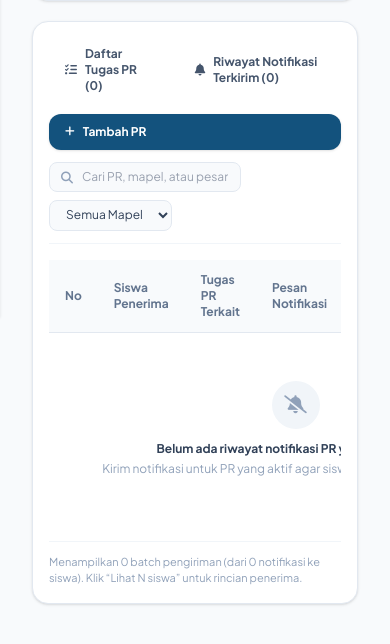
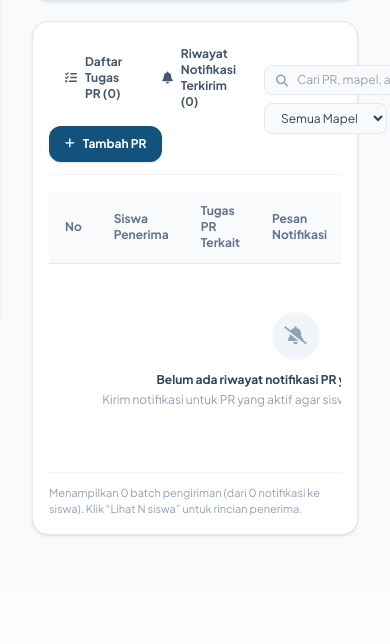
Before and after one commit to MughniIanAkmal/Binaro, a Laravel app: template laravel/resources/views/guru/notifikasi_pr/index.blade.php in a window 390 px wide; the page is wider, and only the part inside the window is pictured. Shown: the part 527-1171 px from the top of that part. After the commit the page ends 1064 px from the top of that part, so only its background shows below. Run offline with Laravel 12, Linux system fonts and the light colour scheme; the template is opened without the code that fills it, so the values that code supplies are empty; data comes from the database, SQL or seed files in the repository; style sheets or scripts are compiled from the project's sources; parts of the project's set-up code (start-up, migrations or seed data) failed here and were passed over.

Commit message:
ui: 调整PR通知页面布局为水平排列，操作控件更紧凑

```diff
--- a/laravel/resources/views/guru/notifikasi_pr/index.blade.php
+++ b/laravel/resources/views/guru/notifikasi_pr/index.blade.php
@@ -58,9 +58,9 @@
 
     <!-- Navigation Tabs & Search Toolbar -->
     <div class="bg-white rounded-2xl border border-slate-200 p-4 shadow-sm space-y-4">
-        <div class="flex flex-col md:flex-row md:items-center md:justify-between gap-3 border-b border-slate-100 pb-3">
+        <div class="flex flex-row items-center justify-between gap-3 border-b border-slate-100 pb-3">
             <!-- Tabs & Add Button -->
-            <div class="flex flex-col sm:flex-row sm:items-center gap-3">
+            <div class="flex items-center gap-2 flex-wrap">
                 <div class="flex items-center gap-2">
                     <a href="{{ route('guru.notifikasi_pr.index', array_merge(request()->query(), ['tab' => 'pr'])) }}"
                        class="px-4 py-2 rounded-xl text-xs font-bold transition flex items-center gap-2 {{ $activeTab === 'pr' ? 'bg-primary text-white shadow-sm' : 'text-slate-600 hover:bg-slate-100' }}">
```
